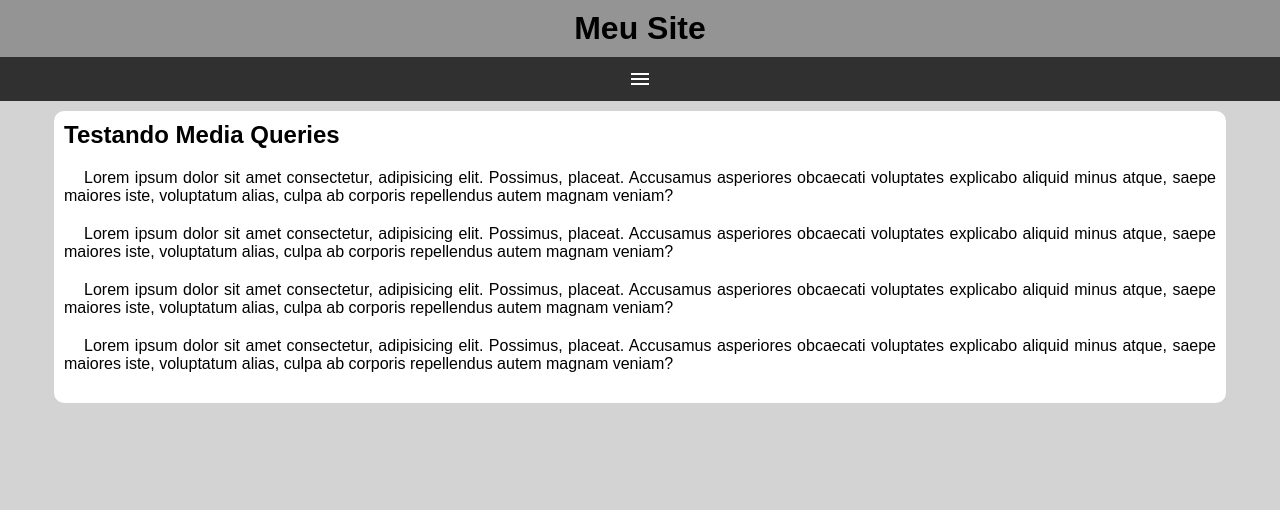
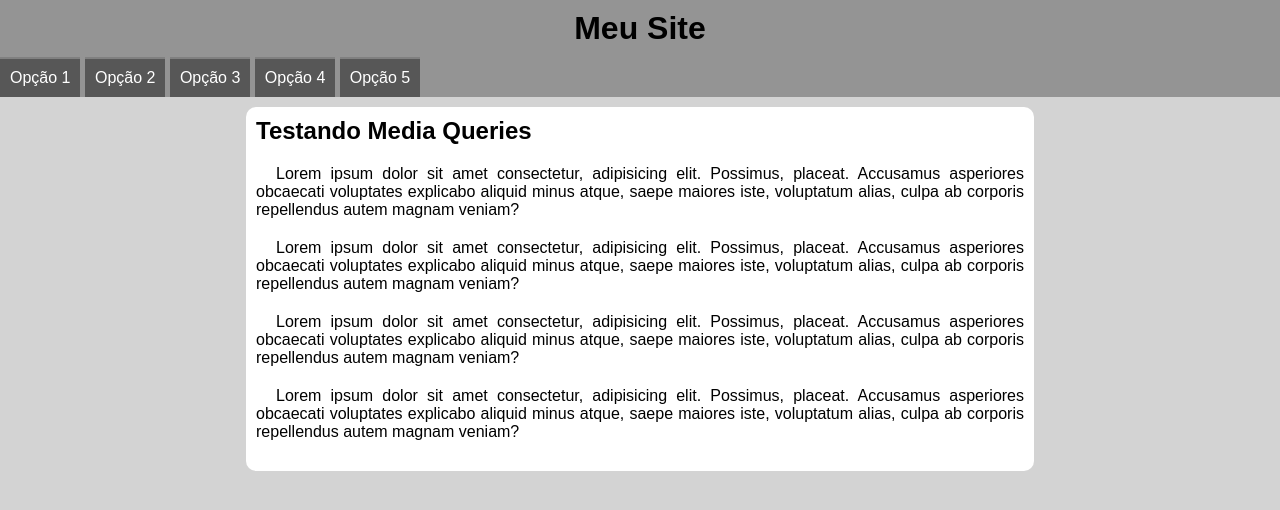
Before and after one commit to jonasneves07/html-css, a plain HTML site: page exercicios/ex026/mq005/index.html in a window 1280 px wide. Drawn offline with nearby package versions, Linux system fonts and the light colour scheme.

Commit message:
atualizei ex 005 media query

```diff
--- /dev/null
+++ b/exercicios/ex026/mq005/estilos/media-query.css
@@ -0,0 +1,28 @@
+@charset "UTF-8";
+
+/* Typical Device Breakpoints
+-------------------------------
+Pequenas telas: até 600px
+Celular: de 600px até 768px
+Tablet: 768px até 992px
+Desktop: 922px até 1200px
+Grandes telas: acima de 1200px
+*/
+
+@media screen and (min-width: 768px) {
+    #burguer{
+        display: none;
+    }
+
+    menu{
+        display: block;
+    }
+
+    menu ul li{
+        display: inline-block;
+    }
+
+    main{
+        width: 768px;
+    }
+}
--- a/exercicios/ex026/mq005/index.html
+++ b/exercicios/ex026/mq005/index.html
@@ -1,13 +1,17 @@
 <!DOCTYPE html>
 <html lang="pt-br">
+
 <head>
   <meta charset="UTF-8">
   <meta name="viewport" content="width=device-width, initial-scale=1.0">
-    <link rel="stylesheet" href="https://fonts.googleapis.com/css2?family=Material+Symbols+Outlined:opsz,wght,FILL,GRAD@20..48,100..700,0..1,-50..200" />
+  <link rel="stylesheet"
+    href="https://fonts.googleapis.com/css2?family=Material+Symbols+Outlined:opsz,wght,FILL,GRAD@20..48,100..700,0..1,-50..200" />
   <link rel="stylesheet" href="estilos/style.css">
+  <link rel="stylesheet" href="estilos/media-query.css">
   <title>Media Query</title>
 </head>
-<body>
+
+<body onresize="mudouTamanho()">
   <header>
 
     <h1>Meu Site</h1>
@@ -27,20 +31,37 @@
   <main>
     <article>
       <h2>Testando Media Queries</h2>
-<p>Lorem ipsum dolor sit amet consectetur, adipisicing elit. Possimus, placeat. Accusamus asperiores obcaecati voluptates explicabo aliquid minus atque, saepe maiores iste, voluptatum alias, culpa ab corporis repellendus autem magnam veniam?</p>
-<p>Lorem ipsum dolor sit amet consectetur, adipisicing elit. Possimus, placeat. Accusamus asperiores obcaecati voluptates explicabo aliquid minus atque, saepe maiores iste, voluptatum alias, culpa ab corporis repellendus autem magnam veniam?</p>
-<p>Lorem ipsum dolor sit amet consectetur, adipisicing elit. Possimus, placeat. Accusamus asperiores obcaecati voluptates explicabo aliquid minus atque, saepe maiores iste, voluptatum alias, culpa ab corporis repellendus autem magnam veniam?</p>
-<p>Lorem ipsum dolor sit amet consectetur, adipisicing elit. Possimus, placeat. Accusamus asperiores obcaecati voluptates explicabo aliquid minus atque, saepe maiores iste, voluptatum alias, culpa ab corporis repellendus autem magnam veniam?</p>
+      <p>Lorem ipsum dolor sit amet consectetur, adipisicing elit. Possimus, placeat. Accusamus asperiores obcaecati
+        voluptates explicabo aliquid minus atque, saepe maiores iste, voluptatum alias, culpa ab corporis repellendus
+        autem magnam veniam?</p>
+      <p>Lorem ipsum dolor sit amet consectetur, adipisicing elit. Possimus, placeat. Accusamus asperiores obcaecati
+        voluptates explicabo aliquid minus atque, saepe maiores iste, voluptatum alias, culpa ab corporis repellendus
+        autem magnam veniam?</p>
+      <p>Lorem ipsum dolor sit amet consectetur, adipisicing elit. Possimus, placeat. Accusamus asperiores obcaecati
+        voluptates explicabo aliquid minus atque, saepe maiores iste, voluptatum alias, culpa ab corporis repellendus
+        autem magnam veniam?</p>
+      <p>Lorem ipsum dolor sit amet consectetur, adipisicing elit. Possimus, placeat. Accusamus asperiores obcaecati
+        voluptates explicabo aliquid minus atque, saepe maiores iste, voluptatum alias, culpa ab corporis repellendus
+        autem magnam veniam?</p>
     </article>
   </main>
   <script>
-    function clickMenu(){
-     if (itens.style.display == 'block'){
+    function mundouTamanho() {
+      if (window.innerWidth >= 768) {
+        itens.style.display = 'block'
+      } else {
         itens.style.display = 'none'
-     } else{
+      }
+    }
+
+    function clickMenu() {
+      if (itens.style.display == 'block') {
+        itens.style.display = 'none'
+      } else {
         itens.style.display = 'block'
       }
     }
   </script>
 </body>
+
 </html>
```
Lines whose indentation alone changed are shown as unchanged.
